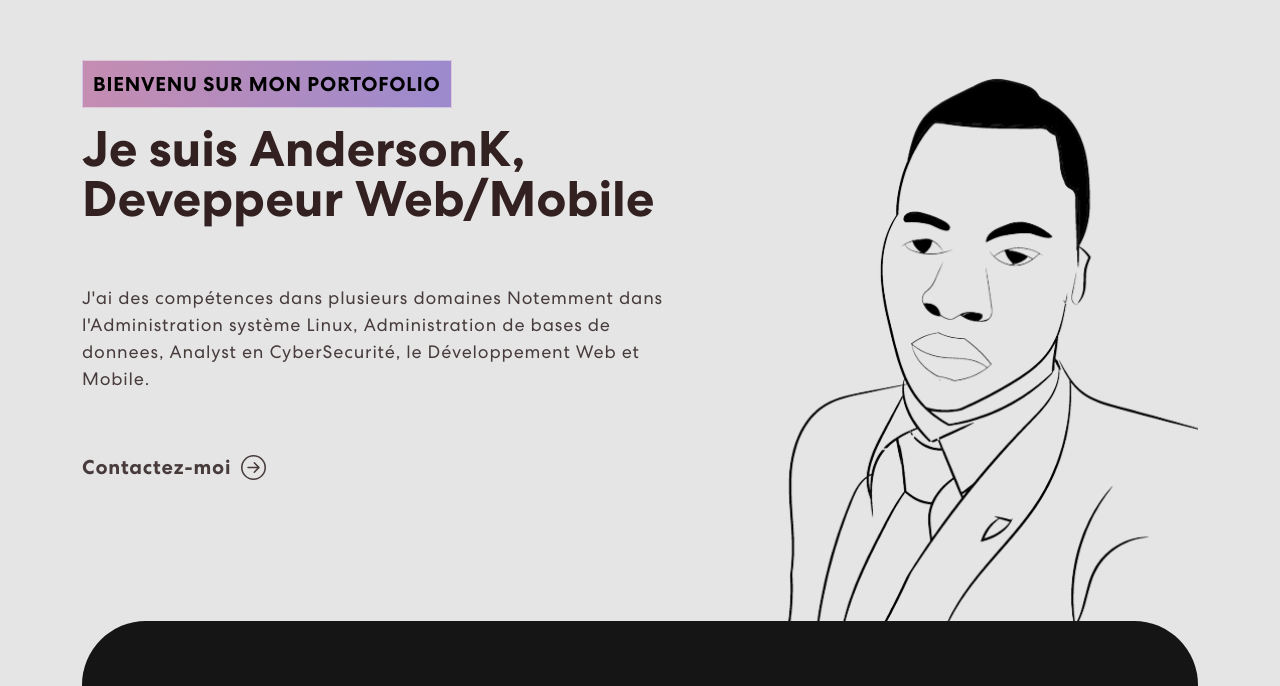
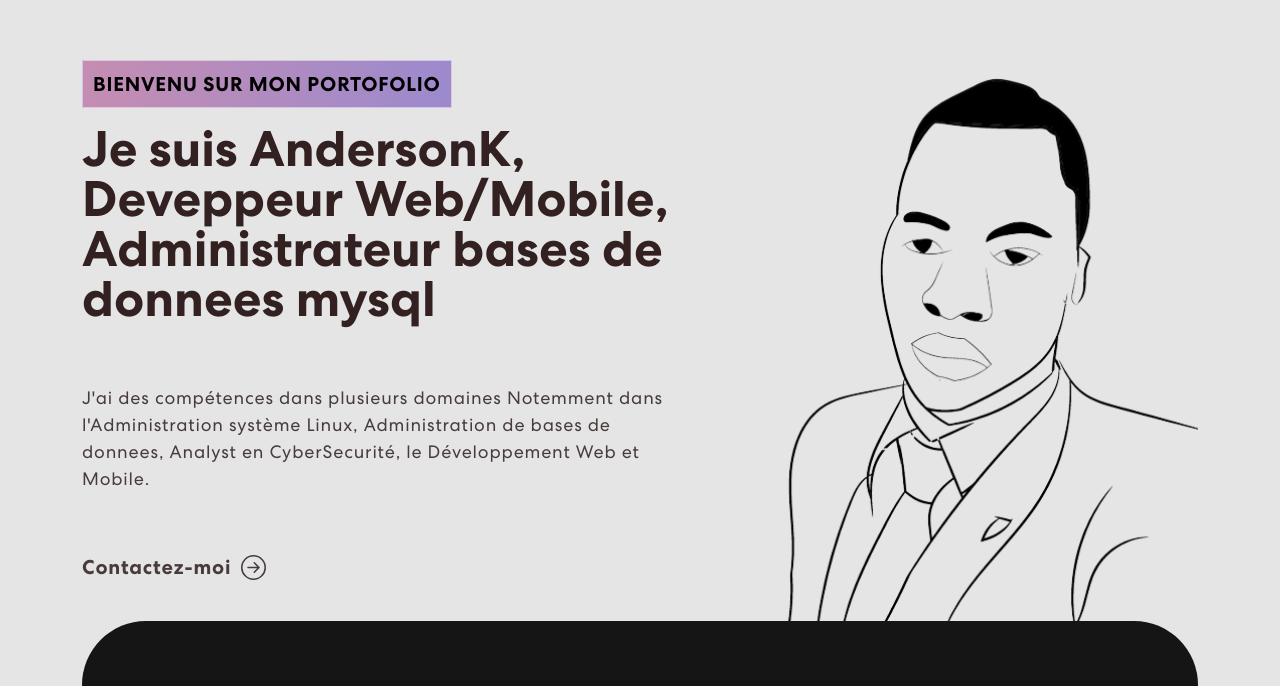
Before and after one commit to andersonkwasi/portofolioAnderson, a React (Create React App) app: page / in a window 1280 px wide. Shown: the part 130-816 px from the top of the page. Built offline with nearby package versions, Linux system fonts and the light colour scheme; no server answers.

Commit message:
ok, deploiement

```diff
--- a/src/components/Banner.js
+++ b/src/components/Banner.js
@@ -16,7 +16,7 @@ export const Banner = () => {
                 <div className={isVisible ? "animate__animated animate__fadeIn" : ""}>
                   <span className="tagline">Bienvenu sur mon Portofolio</span>
                   <h1>{`Je suis AndersonK, `}
-                    <span className="wrap">Deveppeur Web/Mobile</span>
+                    <span className="wrap">Deveppeur Web/Mobile, Administrateur bases de donnees mysql</span>
 
                   </h1>
                   <p>J'ai des compétences dans plusieurs domaines
```
